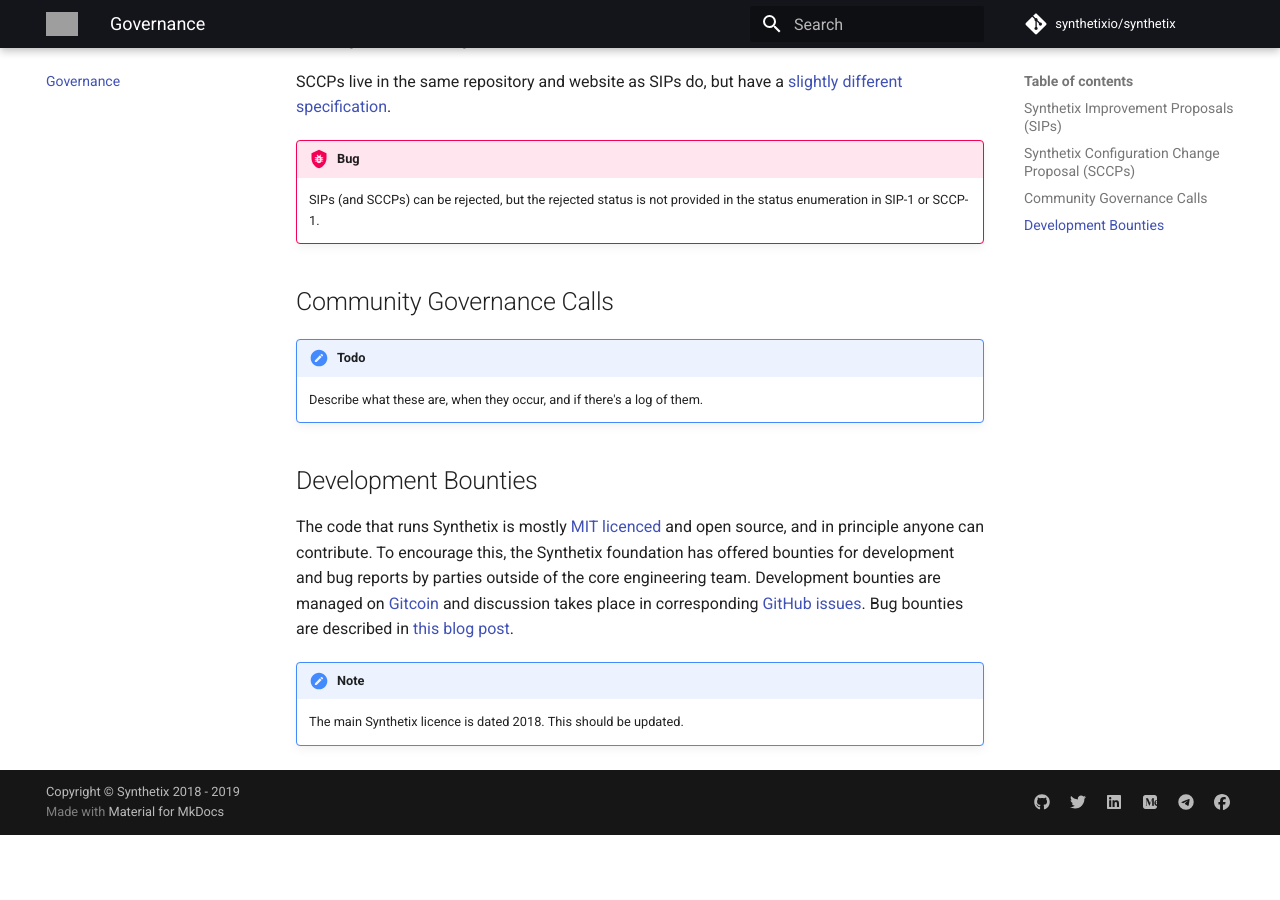
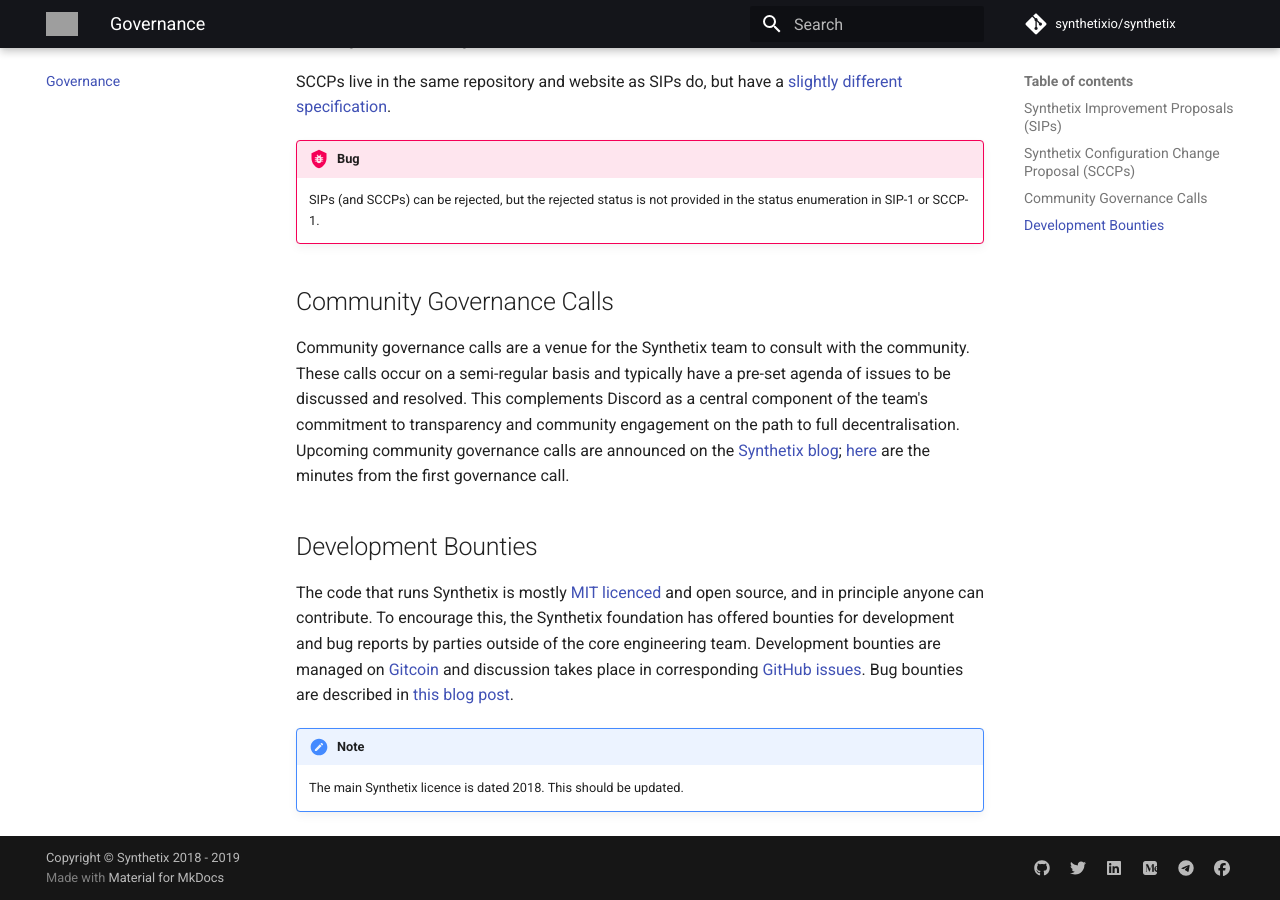
Before and after one commit to Synthetixio/synthetix, an MkDocs documentation site: the page built from docs/governance.md, in a window 1280 px wide and 900 px high, scrolled down 875 px. Built offline with MkDocs 1.6.1 and Material for MkDocs 9.7.7, drawn with Linux system fonts in a browser that asks for light colours; comment, search, counter and statistics services are not loaded; before the commit the page ends 1710 px from its top, so only the background shows below that; grey boxes are pictures that could not be loaded.

Commit message:
Community Governance Calls

```diff
--- a/docs/governance.md
+++ b/docs/governance.md
@@ -21,8 +21,7 @@
 
 ## Community Governance Calls
 
-!!! TODO
-    Describe what these are, when they occur, and if there's a log of them.
+Community governance calls are a venue for the Synthetix team to consult with the community. These calls occur on a semi-regular basis and typically have a pre-set agenda of issues to be discussed and resolved. This complements Discord as a central component of the team's commitment to transparency and community engagement on the path to full decentralisation. Upcoming community governance calls are announced on the [Synthetix blog](https://blog.synthetix.io/); [here](https://blog.synthetix.io/summary-community-governance/) are the minutes from the first governance call.
 
 ## Development Bounties
 
```
